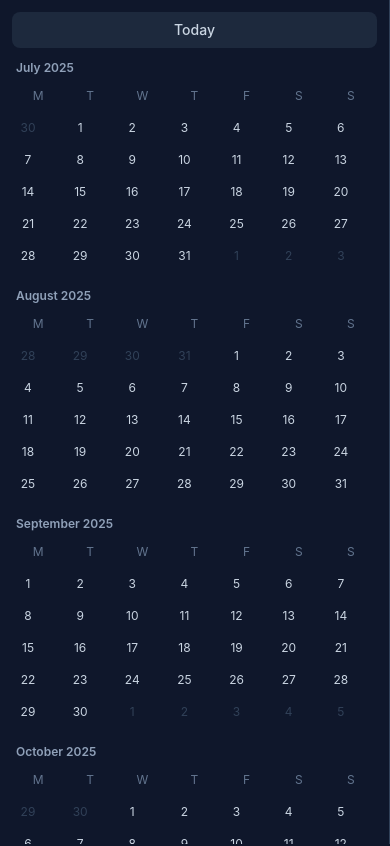
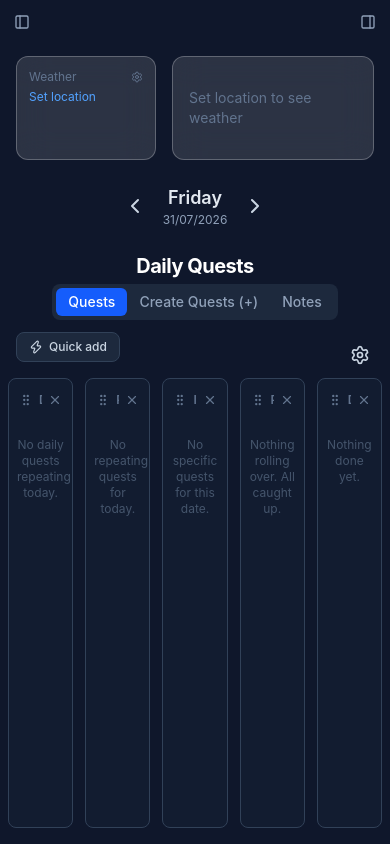
Before and after one commit to juhonis/daily-quest, a React (Vite) app in the folder client/: page / in a window 390 px wide. Shown: the top 846 px of the page. Built offline with nearby package versions, Linux system fonts and the light colour scheme.

Commit message:
Responsive layout: hide side columns below xl with overlay drawers and top-corner toggles

```diff
--- a/client/src/components/layout/AppShell.tsx
+++ b/client/src/components/layout/AppShell.tsx
@@ -1,19 +1,116 @@
 import { CalendarColumn } from '../../features/calendar/CalendarColumn'
 import { QuestsColumn } from '../../features/quests/list/QuestsColumn'
 import { RightColumn } from '../../features/right/RightColumn'
+import { useStore } from '../../store/useStore'
+import { useMediaQuery } from '../../hooks/useMediaQuery'
+import { PanelLeft, PanelRight } from 'lucide-react'
+
+const DESKTOP_QUERY = '(min-width: 1280px)'
+
+function Drawer({
+  side,
+  onClose,
+  children,
+}: {
+  side: 'left' | 'right'
+  onClose: () => void
+  children: React.ReactNode
+}) {
+  const positionClass =
+    side === 'left'
+      ? 'left-0 w-[280px] border-r border-slate-700'
+      : 'right-0 w-[320px] border-l border-slate-700'
+  return (
+    <>
+      <div className="fixed inset-0 z-30 bg-black/50" onClick={onClose} />
+      <div
+        className={`fixed inset-y-0 z-40 overflow-y-auto overflow-x-hidden bg-slate-900 shadow-2xl pt-10 ${positionClass}`}
+      >
+        {children}
+      </div>
+    </>
+  )
+}
 
 export function AppShell() {
+  const leftOverride = useStore((s) => s.leftColumnOverride)
+  const rightOverride = useStore((s) => s.rightColumnOverride)
+  const setLeftOverride = useStore((s) => s.setLeftColumnOverride)
+  const setRightOverride = useStore((s) => s.setRightColumnOverride)
+  const isDesktop = useMediaQuery(DESKTOP_QUERY)
+
+  const showLeft = leftOverride ?? isDesktop
+  const showRight = rightOverride ?? isDesktop
+
+  const gridTemplateColumns = isDesktop
+    ? `${showLeft ? '280px ' : ''}minmax(0, 1fr)${showRight ? ' 320px' : ''}`
+    : 'minmax(0, 1fr)'
+
+  const needsCenterTopPad = !(showLeft && showRight)
+  const centerClassName = `overflow-y-auto overflow-x-hidden max-h-screen min-w-0 ${
+    needsCenterTopPad ? 'pt-10' : ''
+  }`
+
+  const toggleButtonClass = (active: boolean) =>
+    `p-1.5 rounded-full transition-colors ${
+      active
+        ? 'bg-blue-600 text-white'
+        : 'text-slate-400 hover:text-slate-200 hover:bg-slate-700'
+    }`
+
   return (
-    <div className="grid min-h-screen md:grid-cols-[280px_1fr_320px] bg-slate-900 text-white">
-      <div className="border-r border-slate-700 overflow-y-auto max-h-screen">
-        <CalendarColumn />
-      </div>
-      <div className="overflow-y-auto overflow-x-hidden max-h-screen min-w-0">
+    <div
+      className="relative grid min-h-screen bg-slate-900 text-white"
+      style={{ gridTemplateColumns }}
+    >
+      {isDesktop ? (
+        showLeft && (
+          <div className="border-r border-slate-700 overflow-y-auto max-h-screen min-w-0 pt-10">
+            <CalendarColumn />
+          </div>
+        )
+      ) : (
+        showLeft && (
+          <Drawer side="left" onClose={() => setLeftOverride(false)}>
+            <CalendarColumn />
+          </Drawer>
+        )
+      )}
+
+      <div className={centerClassName}>
         <QuestsColumn />
       </div>
-      <div className="border-l border-slate-700 overflow-y-auto max-h-screen">
-        <RightColumn />
-      </div>
+
+      {isDesktop ? (
+        showRight && (
+          <div className="border-l border-slate-700 overflow-y-auto max-h-screen min-w-0 pt-10">
+            <RightColumn />
+          </div>
+        )
+      ) : (
+        showRight && (
+          <Drawer side="right" onClose={() => setRightOverride(false)}>
+            <RightColumn />
+          </Drawer>
+        )
+      )}
+
+      <button
+        onClick={() => setLeftOverride(!showLeft)}
+        className={`fixed top-2 left-2 z-50 ${toggleButtonClass(showLeft)}`}
+        title={showLeft ? 'Hide calendar' : 'Show calendar'}
+        aria-label={showLeft ? 'Hide calendar' : 'Show calendar'}
+      >
+        <PanelLeft className="w-4 h-4" />
+      </button>
+      <button
+        onClick={() => setRightOverride(!showRight)}
+        className={`fixed top-2 right-2 z-50 ${toggleButtonClass(showRight)}`}
+        title={showRight ? 'Hide side panel' : 'Show side panel'}
+        aria-label={showRight ? 'Hide side panel' : 'Show side panel'}
+      >
+        <PanelRight className="w-4 h-4" />
+      </button>
     </div>
   )
 }
--- /dev/null
+++ b/client/src/hooks/useMediaQuery.ts
@@ -0,0 +1,15 @@
+import { useCallback, useSyncExternalStore } from 'react'
+
+export function useMediaQuery(query: string): boolean {
+  return useSyncExternalStore(
+    useCallback(
+      (callback) => {
+        const mql = window.matchMedia(query)
+        mql.addEventListener('change', callback)
+        return () => mql.removeEventListener('change', callback)
+      },
+      [query],
+    ),
+    () => window.matchMedia(query).matches,
+  )
+}
--- a/client/src/store/useStore.ts
+++ b/client/src/store/useStore.ts
@@ -42,6 +42,8 @@ export const useStore = create<AppState>()(
       tagColors: {},
       mergedPanels: {},
       tagPanels: [],
+      leftColumnOverride: null,
+      rightColumnOverride: null,
       coords: null,
       locationMode: 'auto',
       locationName: '',
@@ -261,6 +263,9 @@ export const useStore = create<AppState>()(
       setCoords: (coords) => set({ coords }),
       setLocationMode: (mode) => set({ locationMode: mode }),
       setLocationName: (name) => set({ locationName: name }),
+
+      setLeftColumnOverride: (visible) => set({ leftColumnOverride: visible }),
+      setRightColumnOverride: (visible) => set({ rightColumnOverride: visible }),
     }),
     {
       name: 'daily-quest-store',
@@ -273,6 +278,8 @@ export const useStore = create<AppState>()(
           hiddenPanels: p.hiddenPanels ?? current.hiddenPanels,
           mergedPanels: p.mergedPanels ?? current.mergedPanels,
           tagPanels: p.tagPanels ?? current.tagPanels,
+          leftColumnOverride: p.leftColumnOverride ?? current.leftColumnOverride,
+          rightColumnOverride: p.rightColumnOverride ?? current.rightColumnOverride,
         }
       },
     },
--- a/client/src/types/index.ts
+++ b/client/src/types/index.ts
@@ -113,6 +113,10 @@ interface AppState {
   tagPanels: string[]
   addTagPanel: (tag: string) => void
   removeTagPanel: (tag: string) => void
+  leftColumnOverride: boolean | null
+  rightColumnOverride: boolean | null
+  setLeftColumnOverride: (visible: boolean | null) => void
+  setRightColumnOverride: (visible: boolean | null) => void
   mergedPanels: Partial<Record<PanelId, PanelId>>
   mergePanel: (source: PanelId, target: PanelId) => void
   unmergePanel: (source: PanelId) => void
```
